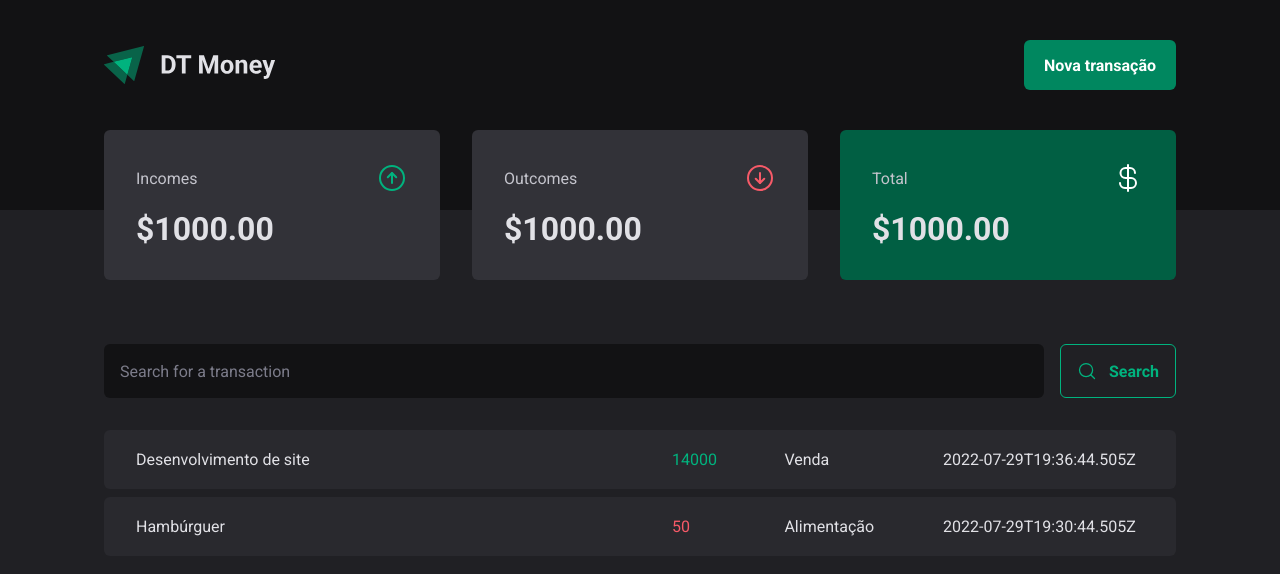
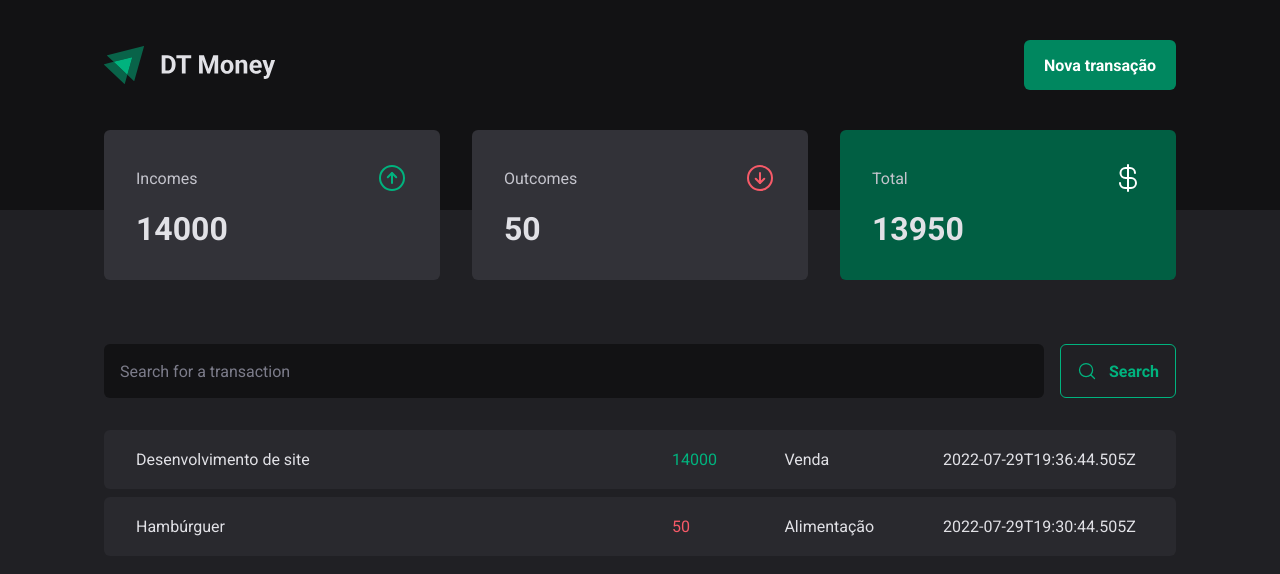
Before and after one commit to eduardoacdiogo/dt-money, a React (Vite) app: page / in a window 1280 px wide. Shown: the top 574 px of the page. Built offline with nearby package versions, Linux system fonts and the light colour scheme; data requests are answered from the project's data file.

Commit message:
feat: Add reducer to summary

```diff
--- a/src/components/Summary/index.tsx
+++ b/src/components/Summary/index.tsx
@@ -1,7 +1,22 @@
 import { ArrowCircleDown, ArrowCircleUp, CurrencyDollar } from 'phosphor-react';
 import { SummaryCard, SummaryContainer } from './styles';
+import { useContext } from 'react';
+import { TransactionsContext } from '../../contexts/TransactionsContext';
 
 export function Summary() {
+  const { transactions } = useContext(TransactionsContext)
+
+  const summary = transactions.reduce((acc, transaction) => {
+    if (transaction.type === 'income') {
+      acc.income += transaction.price
+      acc.total += transaction.price
+    } else {
+      acc.outcome += transaction.price
+      acc.total -= transaction.price
+    }
+    return acc
+  }, { income: 0, outcome: 0, total: 0 })
+
   return (
     <SummaryContainer>
       <SummaryCard>
@@ -10,7 +25,7 @@
           <ArrowCircleUp size={32} color="#00b37e" />
         </header>
 
-        <strong>$1000.00</strong>
+        <strong>{summary.income}</strong>
       </SummaryCard>
 
       <SummaryCard>
@@ -19,7 +34,7 @@
           <ArrowCircleDown size={32} color="#f75a68" />
         </header>
 
-        <strong>$1000.00</strong>
+        <strong>{summary.outcome}</strong>
       </SummaryCard>
 
       <SummaryCard variant='green'>
@@ -28,7 +43,7 @@
           <CurrencyDollar size={32} color="#fff " />
         </header>
 
-        <strong>$1000.00</strong>
+        <strong>{summary.total}</strong>
       </SummaryCard>
     </SummaryContainer>
   )
```
